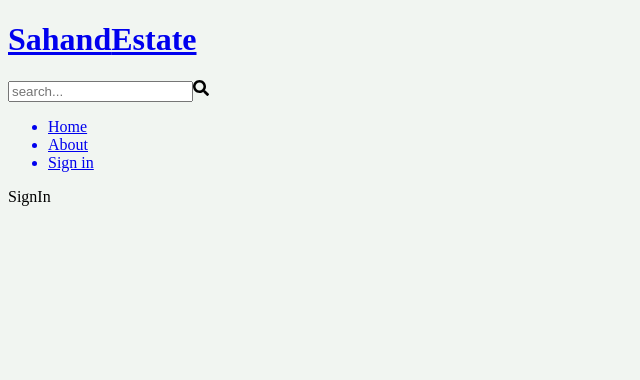
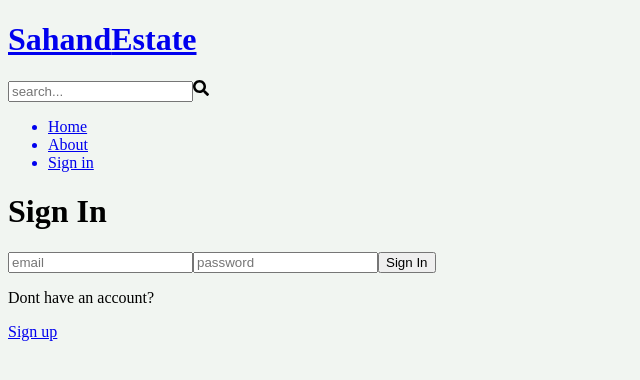
Before and after one commit to samra-git/mern-estate, a React (Vite) app in the folder client/: page /sign-in in a window 1280 px wide. Shown: the top 380 px of the page, without its empty margins (0-640 px from the left). Built offline with nearby package versions, Linux system fonts and the light colour scheme.

Commit message:
complete sign in page functionnality

```diff
--- a/client/src/pages/SignIn.jsx
+++ b/client/src/pages/SignIn.jsx
@@ -1,7 +1,67 @@
-import React from 'react'
+import { useState } from 'react';
+import { Link, useNavigate } from 'react-router-dom';
+
 
 export default function SignIn() {
+
+  const [formData, setFormData] = useState({});
+  const [error, setError] = useState(null);
+  const [loading, setLoading] = useState(false);
+  const navigate = useNavigate();
+  const handleSubmit = async (e) => {
+    e.preventDefault();
+    try {
+      setLoading(true)
+    const res = await fetch('api/auth/signin',
+    {
+      method: 'POST',
+      headers: {
+        'Content-Type': 'application/json',
+      },
+      body: JSON.stringify(formData),
+    });
+    const data = await res.json();
+    if(data.success === false) {
+      setError(data.message);
+      setLoading(false);
+      return;
+    }
+    setLoading(false);
+    setError(null);
+    navigate('/')
+
+    } catch (error) {
+      setLoading(false);
+      setError(error.message)
+
+    }
+
+    //  console.log(data);
+  }
+  const handleChange = (e) => {
+    setFormData(
+      {
+        ...formData,
+        [e.target.id]: e.target.value,
+      }
+    )
+  }
   return (
-    <div>SignIn</div>
+    <div className='p-3 max-w-lg mx-auto
+    '>
+      <h1 className='text-3xl text-center font-semibold my-7'>Sign In</h1>
+      <form onSubmit={handleSubmit} className='flex flex-col gap-4'>
+        <input type="email" placeholder='email' className='border p-3 rounded-lg' id='email'onChange={handleChange}/>
+        <input type="password" placeholder='password' className='border p-3 rounded-lg' id='password'onChange={handleChange}/>
+        <button disabled={loading} className='bg-slate-700 text-white p-3 rounded-lg uppercase hover:opacity-95 disabled:opacity-80'>{loading ? 'Loading...' : 'Sign In'}</button>
+      </form>
+      <div className='flex gap-2 mt-5'>
+        <p>Dont have an account?</p>
+        <Link to={'/sign-up'}>
+          <span className='text-blue-700'>Sign up</span>
+        </Link>
+      </div>
+      {error && <p className='text-red-500 mt-5'>{error}</p>}
+    </div>
   )
 }
```
